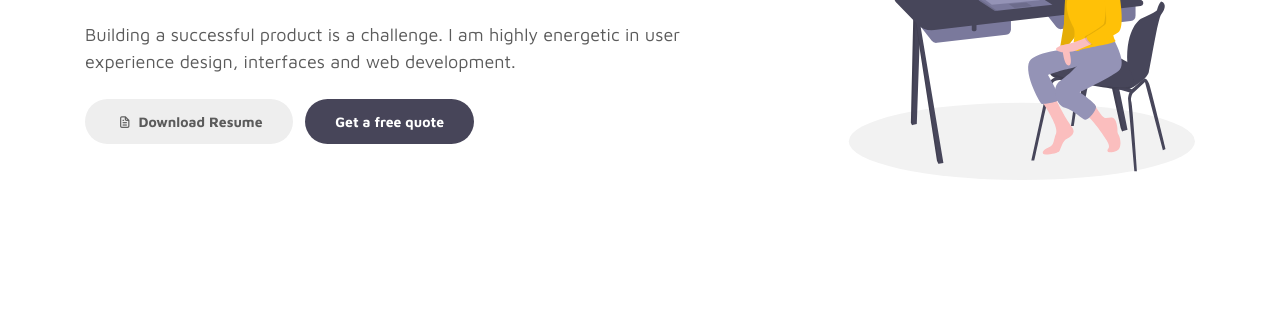
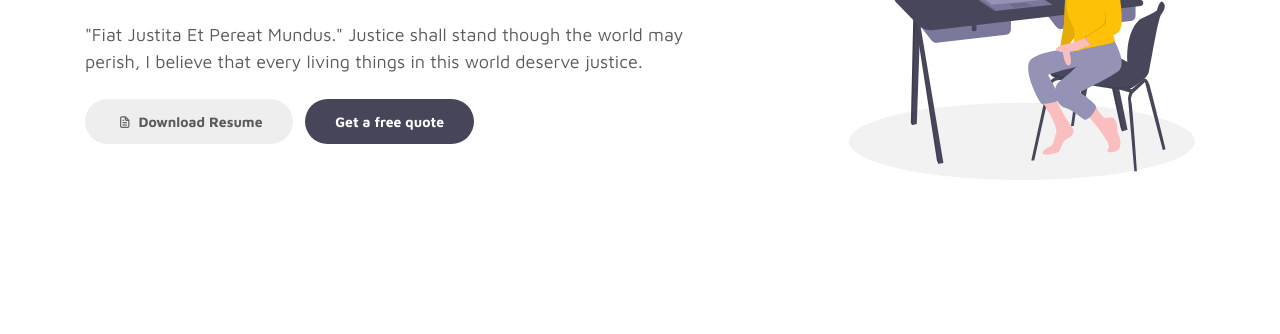
Before and after one commit to Tsabatt/Portofolio, a plain HTML site: page index.html in a window 1280 px wide. Shown: the part 338-672 px from the top of the page. Drawn offline with Linux system fonts and the light colour scheme.

Commit message:
Update index.html

```diff
--- a/index.html
+++ b/index.html
@@ -83,7 +83,7 @@ https://www.tooplate.com/view/2115-marvel
                                 </div>
                         </h1>
 
-                        <p>Building a successful product is a challenge. I am highly energetic in user experience design, interfaces and web development.</p>
+                        <p>"Fiat Justita Et Pereat Mundus." Justice shall stand though the world may perish, I believe that every living things in this world deserve justice.</p>
 
                         <div class="custom-btn-group mt-4">
                           <a href="#" class="btn mr-lg-2 custom-btn"><i class='uil uil-file-alt'></i> Download Resume</a>
```
